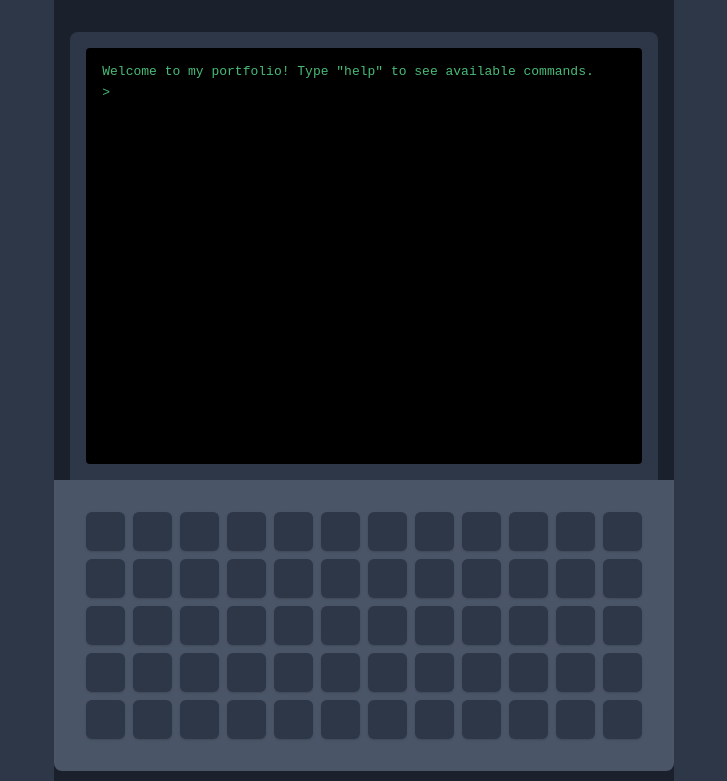
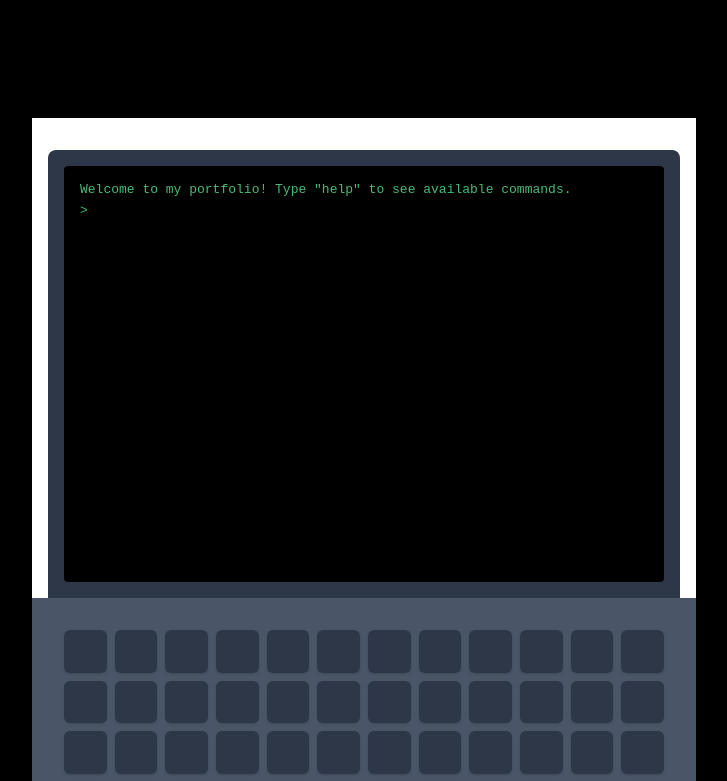
Before and after one commit to Ali1182/aliportfolioTerminal, a React (Create React App) app: page / in a window 1280 px wide. Shown: the top 781 px of the page, without its empty margins (276-1003 px from the left). Built offline with nearby package versions, Linux system fonts and the light colour scheme.

Commit message:
3 updates
added white background, typerWriter effect, and changed up background

```diff
--- a/src/App.js
+++ b/src/App.js
@@ -1,8 +1,10 @@
 import './App.css';
 import TerminalPortfolio from './Terminal';
+import Header from './Header';
 function App() {
   return (
     <div className="App">
+      <Header />
       <TerminalPortfolio />
     </div>
   );
--- /dev/null
+++ b/src/Header.js
@@ -0,0 +1,15 @@
+
+
+function Header(){
+
+
+    return(
+        <div>
+            <p>Hello!</p>
+            <p>I'm Ali</p>
+            <p>I'm a software engineer</p>
+        </div>
+    )
+}
+
+export default Header;
--- a/src/Terminal.js
+++ b/src/Terminal.js
@@ -1,12 +1,28 @@
-import React, { useState, useEffect } from 'react';
+import React, { useState, useEffect, useCallback } from 'react';
+
+const TypewriterText = ({ text }) => {
+  const [displayedText, setDisplayedText] = useState('');
+  const [currentIndex, setCurrentIndex] = useState(0);
+
+  useEffect(() => {
+    if (currentIndex < text.length) {
+      const timer = setTimeout(() => {
+        setDisplayedText(prev => prev + text[currentIndex]);
+        setCurrentIndex(prev => prev + 1);
+      }, 25); // Adjust typing speed here (milliseconds)
+
+      return () => clearTimeout(timer);
+    }
+  }, [currentIndex, text]);
+
+  return <span>{displayedText}</span>;
+};
 
 const TerminalPortfolio = () => {
   const [input, setInput] = useState('');
   const [output, setOutput] = useState([
-    'Welcome to my portfolio! Type "help" to see available commands.'
+    { text: 'Welcome to my portfolio! Type "help" to see available commands.', completed: false }
   ]);
-
-
 
   const commands = {
     help: () => [
@@ -14,6 +30,7 @@
       '- aboutMe: Learn about me',
       '- resume: View my resume',
       '- linkedin: Open LinkedIn profile',
+      '- github: Open GitHub profile',
       '- clear: Clear terminal',
       '- help: Show this help message',
     ],
@@ -73,7 +90,7 @@
     ],
     'download-resume': () => {
       const link = document.createElement('a');
-      link.href = 'resume.pdf'; // You'll need to provide the actual PDF file
+      link.href = 'resume.pdf';
       link.download = 'AliHaq_Resume.pdf';
       link.click();
       return ['Downloading resume...'];
@@ -84,20 +101,34 @@
       }, 1000);
       return ['Opening LinkedIn profile...'];
     },
-    clear: () => [],
+    github: () => {
+      setTimeout(() => {
+        window.location.href = 'https://github.com/Ali1182';
+      }, 1000);
+      return ['Opening GitHub profile...'];
+    },
+    clear: () => {
+      setOutput([{ text: 'Welcome to my portfolio! Type "help" to see available commands.', completed: false }]);
+      return [];
+    },
   };
 
   const handleCommand = cmd => {
     const lowercaseCmd = cmd.toLowerCase();
     if (commands[lowercaseCmd]) {
-      return commands[lowercaseCmd]();
+      const commandOutput = commands[lowercaseCmd]();
+      return commandOutput.map(text => ({ text, completed: false }));
     }
-    return [`Command not found: ${cmd}. Type "help" for available commands.`];
+    return [{ text: `Command not found: ${cmd}. Type "help" for available commands.`, completed: false }];
   };
 
   const handleKeyPress = e => {
     if (e.key === 'Enter') {
-      const newOutput = [...output, `> ${input}`, ...handleCommand(input)];
+      const newOutput = [
+        ...output,
+        { text: `> ${input}`, completed: true }, // Command input doesn't need typewriter
+        ...handleCommand(input)
+      ];
       setOutput(newOutput);
       setInput('');
     }
@@ -115,17 +146,10 @@
         <div className='bg-black rounded p-4 h-96 overflow-y-auto font-mono text-green-500'>
           {output.map((line, i) => (
             <div key={i} className='mb-1'>
-              {line.startsWith('http') ? (
-                <a
-                  href={line}
-                  target='_blank'
-                  rel='noopener noreferrer'
-                  className='text-blue-400 hover:underline'
-                >
-                  {line}
-                </a>
+              {line.completed ? (
+                line.text
               ) : (
-                line
+                <TypewriterText text={line.text} />
               )}
             </div>
           ))}
--- a/src/index.css
+++ b/src/index.css
@@ -3,7 +3,7 @@
   margin: 0;
   padding: 0;
   font-family: sans-serif;
-  background-color: #2d3748;
+  background-color: black;
 }
 
 #root {
@@ -16,6 +16,7 @@
 /* Container for the Terminal and Keyboard */
 .min-h-screen {
   min-height: 100vh;
+  min-width: 600px;
   display: flex;
   flex-direction: column;
   align-items: center;
@@ -26,7 +27,9 @@
 }
 
 .bg-gray-900 {
-  background-color: #1a202c;
+  background-color: rgb(255, 255, 255);
+  height: auto;
+  display: flex;
 }
 
 
@@ -61,7 +64,7 @@
 
 /* Terminal Screen */
 .bg-black {
-  background-color: #000;
+  background-color: #000000;
   text-align: left;
 }
 
```
